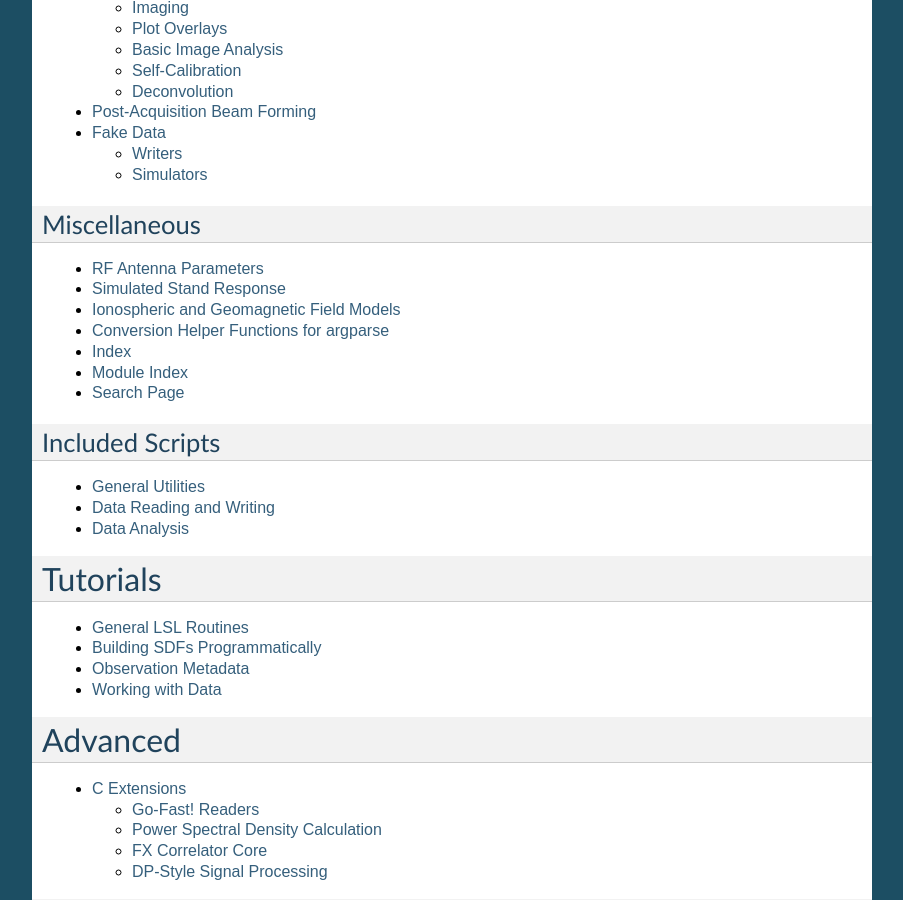
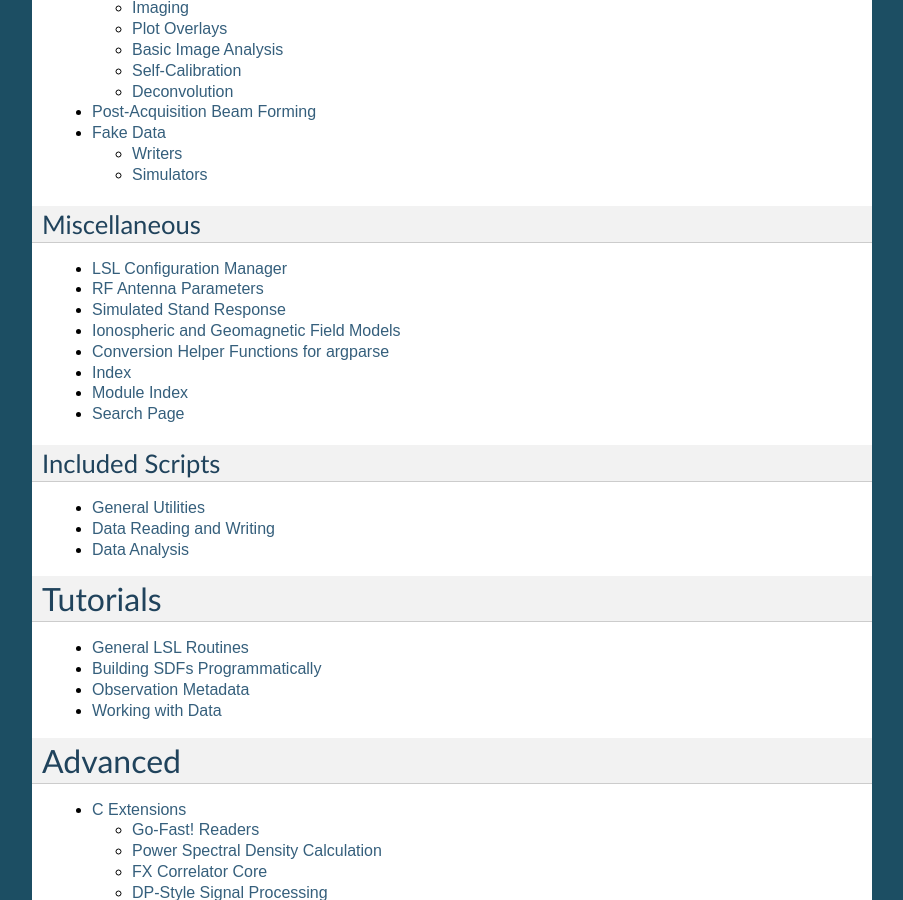
Before and after one commit to lwa-project/lsl, a Sphinx documentation site: the page built from docs/source/index.rst, in a window 1280 px wide and 900 px high, scrolled down 1664 px. Shown: the whole window, without its empty margins (198-1101 px from the left). Built offline with Sphinx 7.4.7, drawn with Linux system fonts in a browser that asks for light colours; formulas are drawn with MathJax 3; pages that are not in the unit, such as notebooks, are missing from menus.

Commit message:
Added a help page for the configuration manager.

```diff
--- /dev/null
+++ b/docs/source/config.rst
@@ -0,0 +1,4 @@
+LSL Configuration Manager
+=========================
+.. automodule:: lsl.config
+   :members:
--- a/docs/source/index.rst
+++ b/docs/source/index.rst
@@ -68,6 +68,7 @@ Miscellaneous
 .. toctree::
    :maxdepth: 2
 
+   config
    misc
 
    genindex
```
